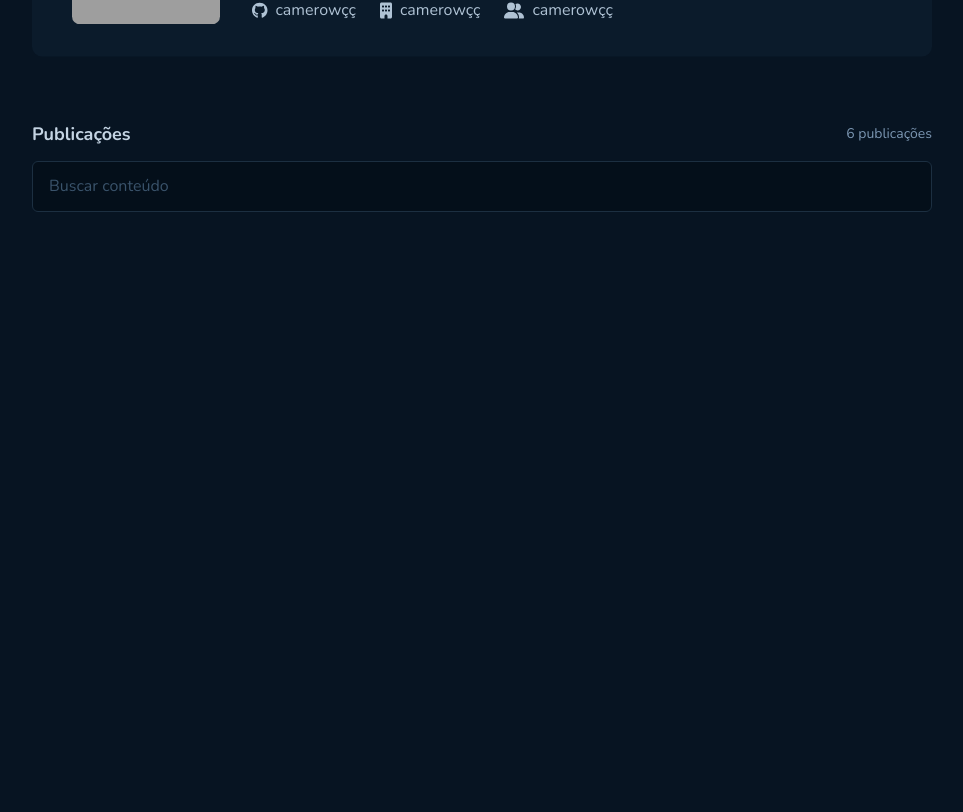
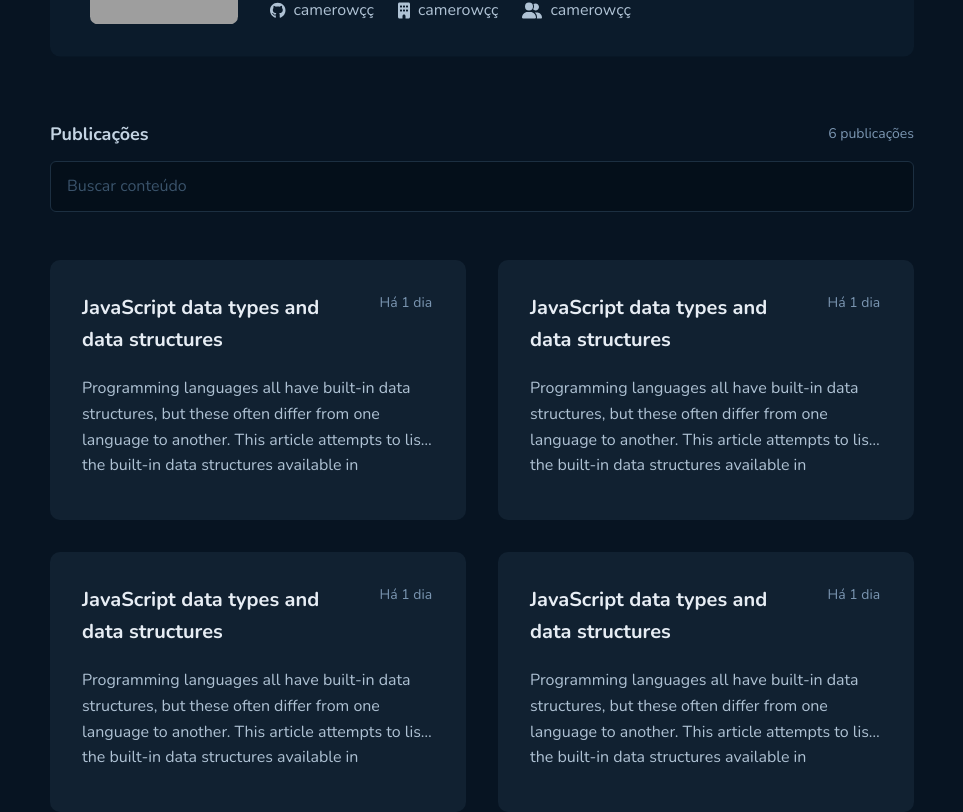
Before and after one commit to karendantas/github-blog, a React (Vite) app: page / in a window 1280 px wide. Shown: the part 392-1204 px from the top of the page, without its empty margins (158-1121 px from the left). Before the commit the page ends 1100 px from the top, so only its background shows below. Built offline with nearby package versions, Linux system fonts and the light colour scheme; grey boxes are pictures that could not be loaded.

Commit message:
style: create Posts component

```diff
--- a/index.html
+++ b/index.html
@@ -5,7 +5,6 @@
     <link rel="preconnect" href="https://fonts.gstatic.com" crossorigin/>
 
     <meta charset="UTF-8" />
-    <link rel="icon" type="image/svg+xml" href="/vite.svg" />
     <meta name="viewport" content="width=device-width, initial-scale=1.0" />
 
     <link href="https://fonts.googleapis.com/css2?family=Nunito:ital,wght@0,200..1000;1,200..1000&display=swap" rel="stylesheet"/>
--- /dev/null
+++ b/src/components/post/index.tsx
@@ -0,0 +1,17 @@
+import {PostContainer,
+        PostContent } from "./styles";
+
+export function Post (){
+    return (
+        <PostContainer>
+              <PostContent>
+                    <header>
+                        <h2>JavaScript data types and data structures</h2>
+                        <span>Há 1 dia</span>
+                    </header>
+                    <p>Programming languages all have built-in data structures, but these often differ from one language to another. This article attempts to list the built-in data structures available in JavaScript and what properties they have. These can be used to build other data structures. Wherever possible, comparisons with other languages are drawn.
+                    </p>
+                </PostContent>
+        </PostContainer>
+    )
+}
--- /dev/null
+++ b/src/components/post/styles.ts
@@ -0,0 +1,47 @@
+import styled from "styled-components";
+
+export const PostContainer = styled.div `
+    width: 416px;
+    height: 260px;
+
+
+    background-color: ${props => props.theme['base-post']};
+    border-radius: 10px;
+    padding: 2rem;
+
+`;
+
+export const PostContent = styled.div`
+    p{
+        color : ${props => props.theme["base-text"]};
+        font-size: 1rem;
+
+        overflow: hidden;
+        text-overflow: ellipsis;
+        display: -webkit-box;
+        -webkit-line-clamp: 3;
+        -webkit-box-orient:vertical;
+        padding-bottom:24px ;
+
+    }
+
+    header {
+        display: flex;
+        align-items: flex-start;
+        gap: 1rem;
+
+        h2 {
+            font-size:  1.25rem;
+            font-weight: bold;
+            color: ${props => props.theme['base-title']};
+            width: 80%;
+            margin-bottom: 1.25rem;
+        }
+        span {
+            font-size: 0.875rem;
+            color: ${props => props.theme['base-span']}
+        }
+    }
+
+
+`;
--- a/src/pages/home/index.tsx
+++ b/src/pages/home/index.tsx
@@ -1,6 +1,7 @@
+import { Post } from "../../components/post";
 import { Profile } from "./components/profile";
 import { SearchForm } from "./components/searchForm";
-import { HomeContainer, IssuesInfo } from "./styles";
+import { HomeContainer, IssuesInfo, IssuesContainer } from "./styles";
 
 
 export function Home (){
@@ -16,6 +17,13 @@
 
             <SearchForm />
 
+            <IssuesContainer>
+                <Post />
+                <Post />
+                <Post />
+                <Post />
+            </IssuesContainer>
+
         </HomeContainer>
     )
 }
--- a/src/pages/home/styles.ts
+++ b/src/pages/home/styles.ts
@@ -1,10 +1,11 @@
 import styled from "styled-components";
 
 export const HomeContainer = styled.body`
-    max-width: 900px ;
+    max-width: 864px ;
     width: 100%;
     height: 100vh;
     margin: 0 auto;
+
 
 `;
 
@@ -23,3 +24,13 @@
         font-size: 0.875rem;
     }
 `
+
+export const IssuesContainer = styled.div `
+    width: 100%;
+    margin-top: 3rem;
+    display: flex;
+    flex-wrap: wrap;
+    justify-content: center;
+    gap: 2rem;
+
+`
```
